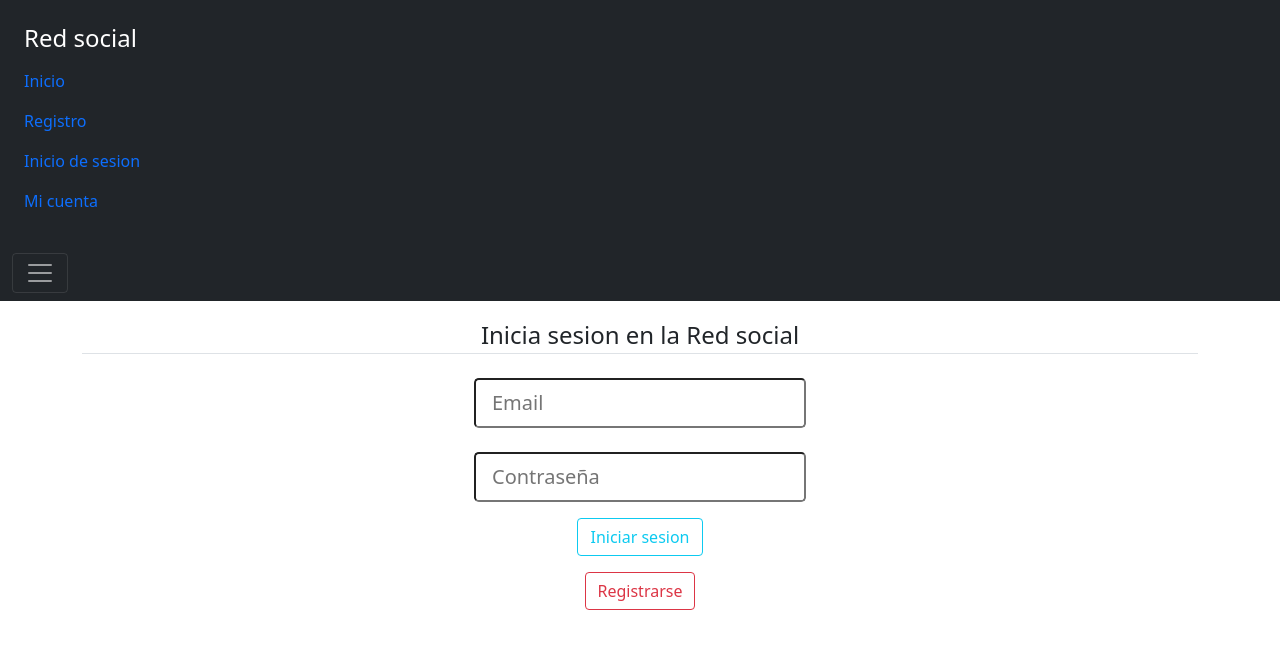
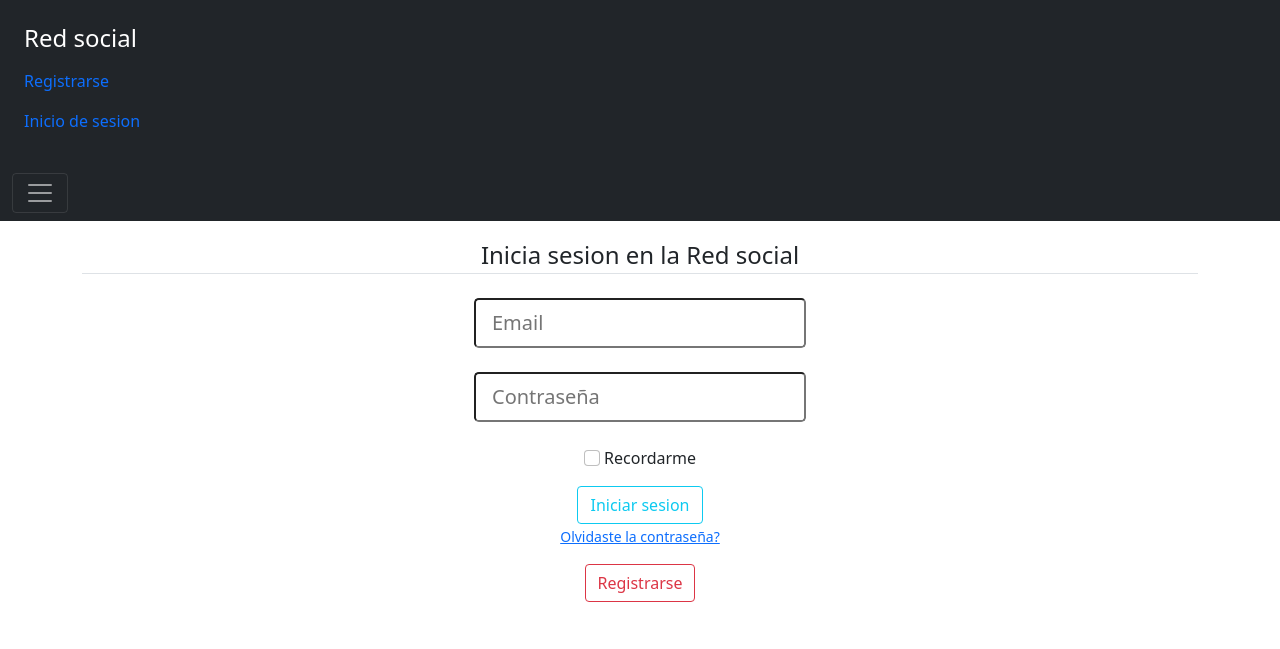
Before and after one commit to nicolasgirotti/pics_social, a Flask app: page /login in a window 1280 px wide, after a click that opens the changed part. Shown: the top 649 px of the page. Run offline with Flask 2, Linux system fonts and the light colour scheme; some libraries are stand-ins or nearby versions.

Commit message:
ruta de registro e inicio de sesion

```diff
--- a/social_network/forms.py
+++ b/social_network/forms.py
@@ -1,6 +1,7 @@
 from flask_wtf import FlaskForm
 from wtforms import StringField, PasswordField, SubmitField, BooleanField
-from wtforms.validators import DataRequired, Length, Email, EqualTo
+from wtforms.validators import DataRequired, Length, Email, EqualTo, ValidationError
+from social_network.models import User
 
 
 
@@ -28,6 +29,21 @@ class RegistrationForm(FlaskForm):
 
     submit = SubmitField('Registrarse')
 
+    # Verificacion para que el usuario sea unico
+    def validate_username(self, username):
+        user = User.query.filter_by(username=username.data).first()
+
+        if user:
+            raise ValidationError('Ese usuario ya existe, elige otro por favor.')
+
+    # Verificacion de que el email no exista en la base de datos
+    def validate_email(self, email):
+        email = User.query.filter_by(email=email.data).first()
+
+        if email:
+            raise ValidationError('Ese email ya se encuentra registrado, elige otro por favor.')
+
+
 
 class LoginForm(FlaskForm):
 
--- a/social_network/routes.py
+++ b/social_network/routes.py
@@ -1,5 +1,6 @@
-from flask import render_template, redirect, url_for, flash
-from social_network import app
+from flask import render_template, redirect, url_for, flash, request
+from flask_login import login_user, logout_user, current_user, login_required
+from social_network import app, db, bcrypt
 from social_network.forms import RegistrationForm, LoginForm
 from social_network.models import User, Post
 
@@ -8,22 +9,52 @@ from social_network.models import User, Post
 def home():
     return render_template('index.html', title='Red social')
 
+
 @app.route("/account", methods=['GET','POST'])
+@login_required
 def account():
     return render_template('account.html', title='Mi cuenta')
 
 @app.route("/registration", methods=['GET', 'POST'])
 def registration():
+    if current_user.is_authenticated:
+        return redirect(url_for('home'))
     form = RegistrationForm()
     if form.validate_on_submit():
-        flash('Cuenta creada', 'success')
-        return redirect(url_for('home'))
+        # Generamos y guardamos la contraseña hasheada
+        hashed_password = bcrypt.generate_password_hash(form.password.data).decode('utf-8')
+        user = User(username=(form.username.data).lower(), email=(form.email.data).lower(), password=hashed_password)
+        db.session.add(user)
+        db.session.commit()
+        flash('Cuenta creada, puedes iniciar sesion.', 'success')
+        return redirect(url_for('login'))
     return render_template('registration.html', title='Registro de usuarios',form=form)
+
+
 
 @app.route("/login", methods=['GET','POST'])
 def login():
+    if current_user.is_authenticated:
+        return redirect(url_for('home'))
     form = LoginForm()
     if form.validate_on_submit():
-        flash('Has iniciado sesion', 'success')
-        return redirect(url_for('home'))
+        user = User.query.filter_by(email=form.email.data).first()
+
+        if user and bcrypt.check_password_hash(user.password, form.password.data):
+            login_user(user, remember=form.remember.data)
+            flash('Has iniciado sesion', 'success')
+            # Para acceder a la pagina que visitamos sin estar loggeados
+            next_page = request.referrer
+            print(f"{next_page} next_page")
+            # Condicional ternario para redirigir a la pagina visitada
+            return redirect(next_page) if next_page else redirect(url_for('home'))
+        else:
+            flash('Inicio de sesion fallido. Comprueba tus datos', 'danger')
     return render_template('login.html', title='Iniciar sesion', form=form)
+
+
+
+@app.route("/logout")
+def logout():
+    logout_user()
+    return redirect(url_for('login'))
--- a/social_network/templates/account.html
+++ b/social_network/templates/account.html
@@ -1,5 +1,5 @@
 {% extends 'layout.html' %}
 
 {% block content %}
-
+<h1> {{current_user.username }} </h1>
 {% endblock content %}
--- a/social_network/templates/layout.html
+++ b/social_network/templates/layout.html
@@ -27,18 +27,30 @@
     <div class="bg-dark p-4">
       <h5 class="text-white h4">Red social</h5>
       <ul class="navbar-nav me-auto mb-2 mb-lg-0">
+
+        <!-- Barra de navegacion para usuario autenticado -->
+
+        {% if current_user.is_authenticated %}
             <li class="nav-item">
               <a class="nav-link active" aria-current="page" href="{{ url_for('home') }}">Inicio</a>
             </li>
             <li class="nav-item">
-          <a class="nav-link active" aria-current="page" href="{{ url_for('registration') }}">Registro</a>
+              <a class="nav-link active" aria-current="page" href="{{ url_for('account') }}">Mi cuenta</a>
+            </li>
+            <li class="nav-item">
+              <a class="nav-link active" aria-current="page" href="{{ url_for('logout') }}">Cerrar sesion</a>
+            </li>
+        {% else %}
+
+        <!-- Barra de navegacion para usuario no autenticado -->
+
+            <li class="nav-item">
+              <a class="nav-link active" aria-current="page" href="{{ url_for('registration') }}">Registrarse</a>
             </li>
             <li class="nav-item">
               <a class="nav-link active" aria-current="page" href="{{ url_for('login') }}">Inicio de sesion</a>
             </li>
-        <li class="nav-item">
-          <a class="nav-link active" aria-current="page" href="{{ url_for('account') }}">Mi cuenta</a>
-        </li>
+        {% endif %}
       </ul>
     </div>
 
--- a/social_network/templates/login.html
+++ b/social_network/templates/login.html
@@ -19,11 +19,18 @@
                     <div class="form-group">
                         {{ form.password (class="form-control-lg", placeholder='Contraseña', autocomplete='off')}}
                     </div>
+                    <div class="form-group">
+                        {{ form.remember(class="form-check-input") }}
+                        {{ form.remember.label(class="form-check-label") }}
+                    </div>
                 </fieldset>
 
                 <div class="form-group mt-3">
                     {{ form.submit (class="btn btn-outline-info")}}
                 </div>
+                <small class="form-group">
+                    <a href="#">Olvidaste la contraseña?</a>
+                </small>
             </form>
         </div>
         <div class="pt-3">
```
Also changed, not shown: social_network/__init__.py (+12 -2 lines), social_network/models.py (+10 -4 lines), instance/site.db (added), social_network/instance/site.db (deleted). Lines whose indentation alone changed are shown as unchanged.
